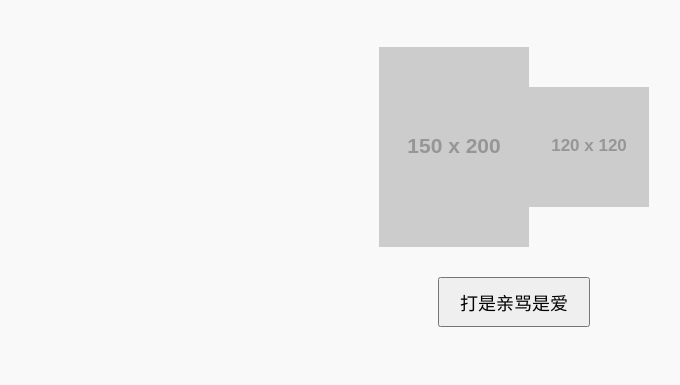
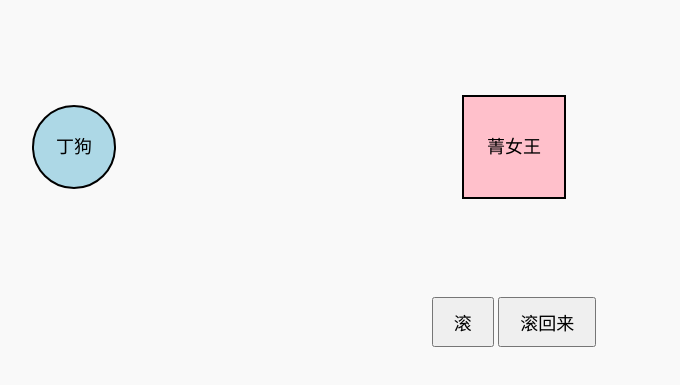
Before and after one commit to jingjingliesdog/imsorry, a plain HTML site: page index.html in a window 1280 px wide. Shown: the part 105-490 px from the top of the page, without its empty margins (126-806 px from the left). Drawn offline with Linux system fonts and the light colour scheme; placeholder pictures from the web are drawn by us.

Commit message:
Update index.html

```diff
--- a/index.html
+++ b/index.html
@@ -19,21 +19,32 @@
             justify-content: center;
             align-items: center;
             margin-top: 50px;
+            position: relative;
+            height: 200px;
         }
         .queen {
-            position: relative;
-            width: 150px;
-            height: 200px;
-            background: url('https://via.placeholder.com/150x200?text=菁女王带鞭子') no-repeat center center;
-            background-size: contain;
+            width: 100px;
+            height: 100px;
+            background-color: pink;
+            display: inline-block;
+            text-align: center;
+            line-height: 100px;
+            font-size: 18px;
+            border: 2px solid black;
         }
         .dog {
-            position: relative;
-            width: 120px;
-            height: 120px;
-            background: url('https://via.placeholder.com/120?text=丁小狗') no-repeat center center;
-            background-size: contain;
-            transition: transform 0.5s ease;
+            width: 80px;
+            height: 80px;
+            background-color: lightblue;
+            border-radius: 50%;
+            display: inline-block;
+            text-align: center;
+            line-height: 80px;
+            font-size: 18px;
+            border: 2px solid black;
+            position: absolute;
+            left: 150px; /* 初始位置离女王有150px的距离 */
+            transition: transform 1s ease, left 1s ease;
         }
         button {
             padding: 10px 20px;
@@ -41,11 +52,8 @@
             font-size: 18px;
             cursor: pointer;
         }
-        .message {
+        #buttons {
             margin-top: 20px;
-            font-size: 24px;
-            color: red;
-            display: none; /* 默认隐藏 */
         }
     </style>
 </head>
@@ -54,32 +62,31 @@
     <h1>不要生气</h1>
 
     <div class="game-container">
-        <div class="queen"></div> <!-- 菁女王带鞭子 -->
-        <div class="dog" id="dog"></div> <!-- 小狗 -->
+        <div class="queen">菁女王</div> <!-- 菁女王用方块表示 -->
+        <div class="dog" id="dog">丁狗</div> <!-- 丁狗用圆圈表示 -->
     </div>
 
-    <button id="hitButton">打是亲骂是爱</button>
-
-    <div class="message" id="message">我知道错了，我再也不这样了！</div>
+    <div id="buttons">
+        <button id="rollButton">滚</button>
+        <button id="comeBackButton">滚回来</button>
+    </div>
 
     <script>
         // 获取按钮和狗元素
-        const hitButton = document.getElementById('hitButton');
+        const rollButton = document.getElementById('rollButton');
+        const comeBackButton = document.getElementById('comeBackButton');
         const dog = document.getElementById('dog');
-        const message = document.getElementById('message');
 
-        // 点击按钮后，狗转一圈，并显示消息
-        hitButton.addEventListener('click', () => {
-            // 让狗转一圈
-            dog.style.transform = 'rotate(360deg)';
+        // 点击 "滚" 按钮后，丁狗滚远
+        rollButton.addEventListener('click', () => {
+            dog.style.transform = 'rotate(1080deg)'; // 滚动3圈（360 * 3）
+            dog.style.left = '600px'; // 狗滚到离女王更远的位置
+        });
 
-            // 重置狗的状态，确保每次点击都可以重新旋转
-            setTimeout(() => {
-                dog.style.transform = 'rotate(0deg)';
-            }, 500);
-
-            // 显示提示消息
-            message.style.display = 'block';
+        // 点击 "滚回来" 按钮后，丁狗滚回到原始位置
+        comeBackButton.addEventListener('click', () => {
+            dog.style.transform = 'rotate(0deg)'; // 旋转角度复位
+            dog.style.left = '150px'; // 回到初始位置
         });
     </script>
 
```
